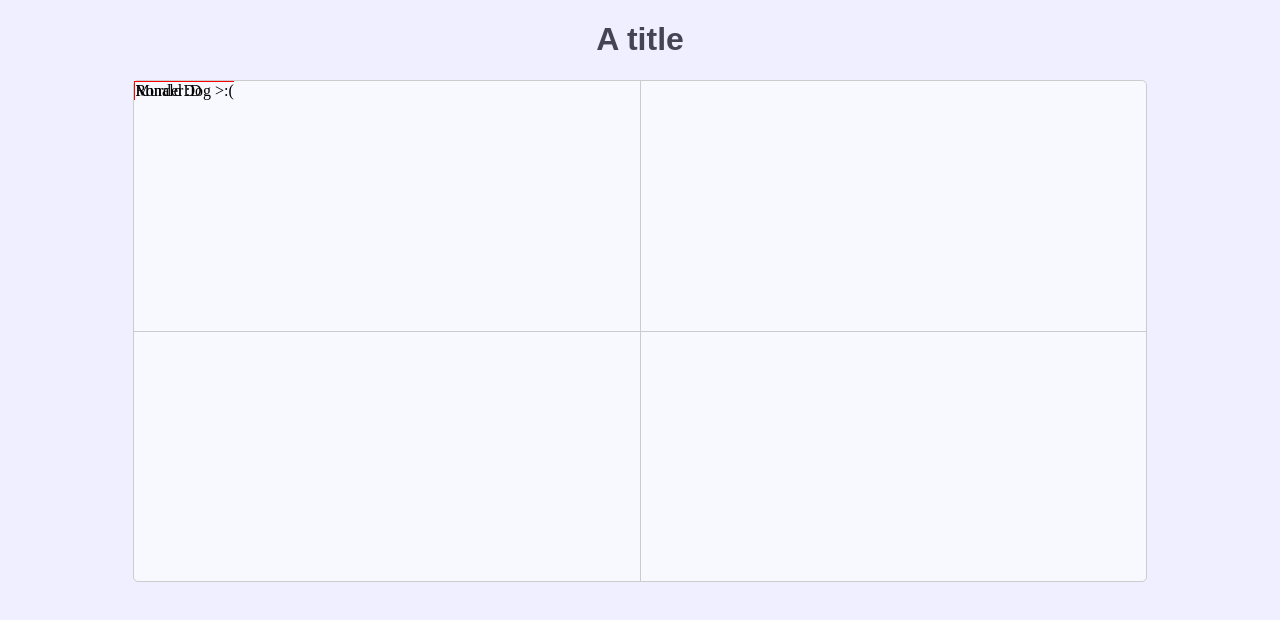
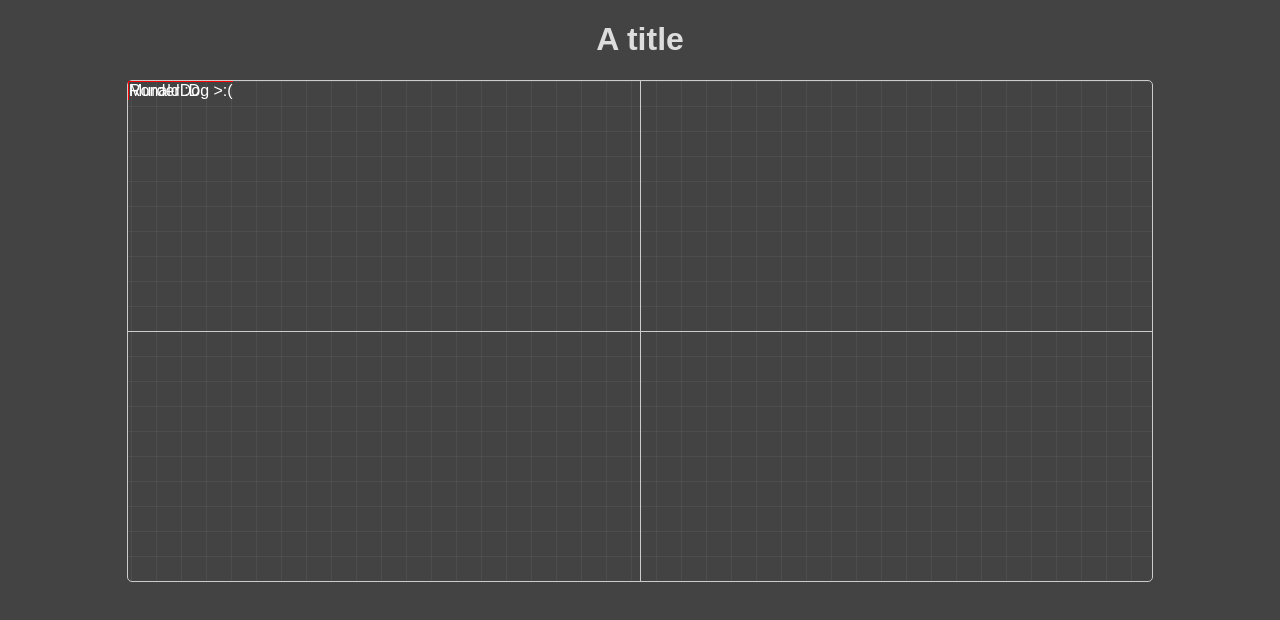
Before and after one commit to gamemash/prototypal-composition, a website: page public/index.html in a window 1280 px wide. Drawn offline with Linux system fonts and the light colour scheme.

Commit message:
add a cool grid

```diff
--- a/public/css/base.css
+++ b/public/css/base.css
@@ -1,11 +1,17 @@
+html {
+  height: 100%;
+}
 body {
-  background-color: #efefff;
+  margin: 0;
+  padding: 0;
+  height: 100%;
+  background-color: #434343;
+  font-family: sans-serif;
 }
 
 h1 {
-  font-family: sans-serif;
   text-align: center;
-  color: #445;
+  color: #ddd;
 }
 
 #game-canvas {
@@ -16,6 +22,10 @@ h1 {
   position: relative;
   margin: auto;
   border-radius: 5px;
+  background-color: transparent;
+  background-image:       linear-gradient(0deg, transparent 24%, rgba(255, 255, 255, .05) 25%, rgba(255, 255, 255, .05) 26%, transparent 27%, transparent 74%, rgba(255, 255, 255, .05) 75%, rgba(255, 255, 255, .05) 76%, transparent 77%, transparent), linear-gradient(90deg, transparent 24%, rgba(255, 255, 255, .05) 25%, rgba(255, 255, 255, .05) 26%, transparent 27%, transparent 74%, rgba(255, 255, 255, .05) 75%, rgba(255, 255, 255, .05) 76%, transparent 77%, transparent);
+  background-size: 50px 50px;
+  background-position: -9px 13px
 }
 
 #x-axis {
@@ -41,4 +51,5 @@ h1 {
   position: absolute;
   border-top: 1px solid #f00;
   border-left: 1px solid #f00;
+  color: #fff;
 }
```
